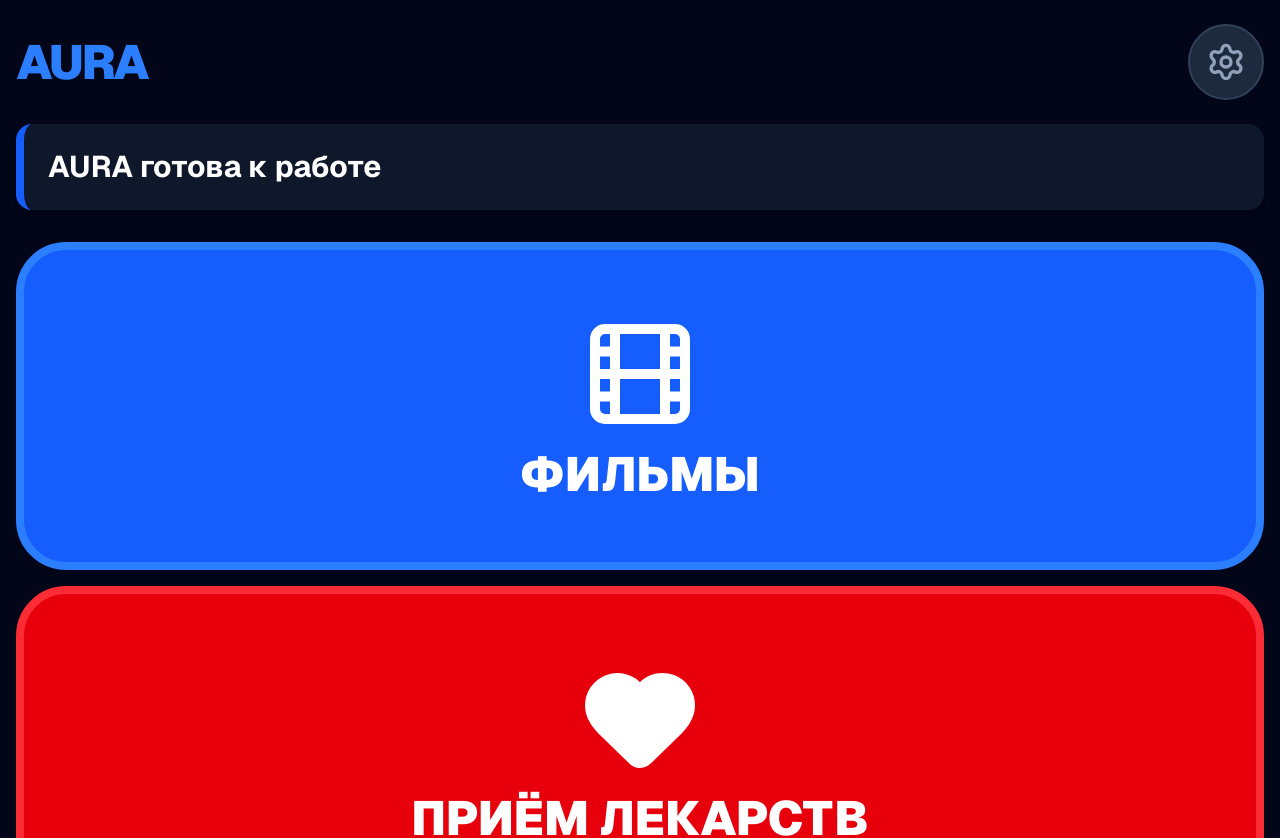
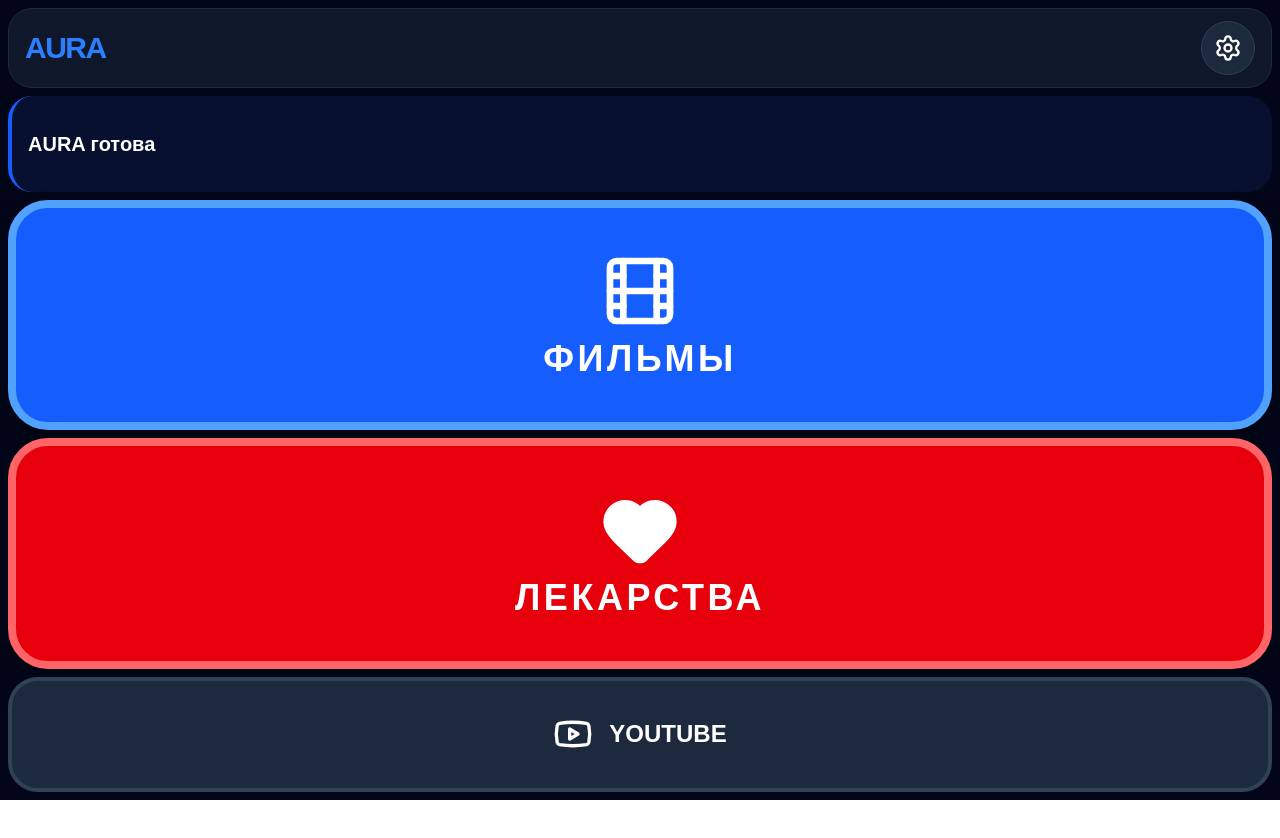
Before and after one commit to vanguar/Project-Aura, a Next.js app in the folder frontend/: page / in a window 1280 px wide. Shown: the top 838 px of the page. After the commit the page ends 800 px from the top, so only its background shows below. Built offline with nearby package versions, Linux system fonts and the light colour scheme.

Commit message:
Добавил кнопку прийома лекарств и добавил логику_30.12.25

```diff
--- a/frontend/app/page.tsx
+++ b/frontend/app/page.tsx
@@ -5,8 +5,7 @@
 
 export default function AuraHome() {
   const [view, setView] = useState<'home' | 'meds'>('home');
-  const [statusText, setStatusText] = useState("AURA готова к работе");
-  const [heardText, setHeardText] = useState("");
+  const [statusText, setStatusText] = useState("AURA готова");
   const [serverIp, setServerIp] = useState("127.0.0.1");
   const [medsSchedule, setMedsSchedule] = useState("");
   const [remindersActive, setRemindersActive] = useState(false);
@@ -17,7 +16,7 @@
   }, []);
 
   const saveIp = () => {
-    const ip = prompt("IP телефона мамы:", serverIp);
+    const ip = prompt("Введите IP Termux:", serverIp);
     if (ip) {
       setServerIp(ip);
       localStorage.setItem('aura_server_ip', ip);
@@ -31,8 +30,8 @@
       setMedsSchedule(data.schedule);
       setRemindersActive(data.enabled);
       setView('meds');
-    } catch (error) {
-      alert("Ошибка связи с Termux");
+    } catch (e) {
+      alert("Ошибка связи с сервером Termux");
     }
   };
 
@@ -40,9 +39,9 @@
     try {
       await fetch(`http://${serverIp}:8000/enable-reminders`, { method: 'POST' });
       setRemindersActive(true);
-      alert("Тест запущен! Сигнал будет через 30 секунд.");
-    } catch (error) {
-      alert("Не удалось включить");
+      alert("ТЕСТ ЗАПУЩЕН! Напоминание сработает через 30 секунд.");
+    } catch (e) {
+      alert("Ошибка включения");
     }
   };
 
@@ -50,97 +49,94 @@
     try {
       await fetch(`http://${serverIp}:8000/disable-reminders`, { method: 'POST' });
       setRemindersActive(false);
-    } catch (error) {
-      alert("Не удалось выключить");
+    } catch (e) {
+      alert("Ошибка выключения");
     }
   };
 
-  const startVoice = (mode: 'movie' | 'youtube') => {
-    const SpeechRecognition = (window as any).SpeechRecognition || (window as any).webkitSpeechRecognition;
-    if (!SpeechRecognition) return;
-    const recognition = new SpeechRecognition();
-    recognition.lang = 'ru-RU';
-    recognition.onresult = async (event: any) => {
-      const text = event.results[0][0].transcript;
-      setHeardText(text);
-      const q = text.toLowerCase().replace(/(включи|запусти|найди|фильм|ютуб)/g, "").trim();
-      if (mode === 'movie') {
-        const res = await fetch(`http://${serverIp}:8000/search-movie?query=${encodeURIComponent(q)}`);
-        const data = await res.json();
-        setStatusText(data.found ? `✅ Играет: ${data.filename}` : "❌ Не найден");
-      } else {
-        window.open(`https://www.youtube.com/results?search_query=${encodeURIComponent(q)}`, "_blank");
-      }
-    };
-    recognition.start();
-  };
-
-  const MedControlButtons = () => (
-    <div className="flex gap-4 mb-6">
+  // --- ЭКРАН ГРАФИКА ПРИЕМА ---
+  if (view === 'meds') {
+    return (
+      <main className="h-screen w-full bg-slate-950 text-white p-2 flex flex-col gap-2 overflow-hidden">
+        {/* ВЕРХНЯЯ ПАНЕЛЬ УПРАВЛЕНИЯ (20% высоты) */}
+        <div className="h-[20vh] flex gap-2">
           {!remindersActive ? (
             <button
               onClick={enableReminders}
-          className="flex-grow py-12 bg-blue-600 rounded-[40px] text-4xl font-black uppercase border-8 border-blue-400 shadow-2xl flex items-center justify-center gap-4"
+              className="flex-1 bg-blue-600 rounded-3xl border-4 border-blue-400 text-2xl font-black uppercase flex items-center justify-center gap-2"
             >
-          <Bell size={48} /> Включить напоминание
+              <Bell size={32} /> Включить
             </button>
           ) : (
             <>
-          <button
-            className="flex-[2] py-12 bg-green-600 rounded-[40px] text-3xl font-black uppercase border-8 border-green-400 shadow-2xl flex items-center justify-center gap-4"
-          >
-            <Bell size={48} /> Напоминание работает
-          </button>
+              <div className="flex-[2] bg-green-600 rounded-3xl border-4 border-green-400 text-xl font-black uppercase flex items-center justify-center gap-2">
+                <Bell size={32} /> Работает
+              </div>
               <button
                 onClick={disableReminders}
-            className="flex-1 py-12 bg-red-600 rounded-[40px] text-2xl font-black uppercase border-8 border-red-400 shadow-2xl active:bg-red-700 flex flex-col items-center justify-center"
+                className="flex-1 bg-red-600 rounded-3xl border-4 border-red-400 text-sm font-black uppercase flex flex-col items-center justify-center"
               >
-            <BellOff size={40} /> ВЫКЛЮЧИТЬ
+                <BellOff size={24} /> ВЫКЛЮЧИТЬ
               </button>
             </>
           )}
         </div>
-  );
 
-  if (view === 'meds') {
-    return (
-      <main className="min-h-screen bg-slate-950 text-white p-4 flex flex-col font-sans">
-        <MedControlButtons />
-        <div className="flex-grow bg-slate-900 rounded-[40px] p-8 border-4 border-blue-900 overflow-y-auto mb-6 shadow-inner">
-          <pre className="text-3xl font-bold whitespace-pre-wrap leading-tight text-slate-100">
+        {/* ГРАФИК (ГИБКИЙ БЛОК) */}
+        <div className="flex-1 bg-slate-900 rounded-3xl p-4 border-2 border-blue-900 overflow-y-auto shadow-inner">
+          <pre className="text-xl font-bold whitespace-pre-wrap leading-snug">
             {medsSchedule}
           </pre>
         </div>
-        <MedControlButtons />
+
+        {/* КНОПКА НАЗАД (10% высоты) */}
         <button
           onClick={() => setView('home')}
-          className="w-full py-6 bg-slate-800 rounded-[30px] text-2xl font-bold uppercase flex items-center justify-center gap-4 border-4 border-slate-700"
+          className="h-[10vh] bg-slate-800 rounded-3xl text-xl font-bold uppercase flex items-center justify-center gap-4 border-2 border-slate-700"
         >
-          <ArrowLeft size={40} /> Назад
+          <ArrowLeft size={32} /> Назад в меню
         </button>
       </main>
     );
   }
 
+  // --- ГЛАВНЫЙ ЭКРАН ---
   return (
-    <main className="min-h-screen bg-slate-950 text-white p-4 font-sans">
-      <div className="flex justify-between items-center mb-6 pt-2">
-        <h1 className="text-5xl font-black text-blue-500 tracking-tighter">AURA</h1>
-        <button onClick={saveIp} className="p-4 bg-slate-800 rounded-full border-2 border-slate-700 text-slate-400"><Settings size={40} /></button>
+    <main className="h-screen w-full bg-slate-950 text-white p-2 flex flex-col gap-2 overflow-hidden">
+      {/* HEADER */}
+      <div className="h-[10vh] flex justify-between items-center px-4 bg-slate-900 rounded-3xl border border-slate-800">
+        <h1 className="text-3xl font-black text-blue-500 tracking-tighter">AURA</h1>
+        <button onClick={saveIp} className="p-3 bg-slate-800 rounded-full border border-slate-700">
+          <Settings size={28} />
+        </button>
       </div>
-      <div className="mb-8 bg-slate-900 border-l-8 border-blue-600 p-6 rounded-2xl shadow-xl">
-        <p className="text-3xl font-bold leading-tight">{statusText}</p>
-        {heardText && <p className="mt-4 text-xl text-green-400 italic">"{heardText}"</p>}
+
+      {/* STATUS */}
+      <div className="h-[12vh] bg-blue-900/20 border-l-4 border-blue-600 p-4 rounded-3xl flex items-center">
+        <p className="text-xl font-bold leading-tight">{statusText}</p>
       </div>
-      <div className="grid grid-cols-2 gap-4">
-        <button onClick={() => startVoice('movie')} className="col-span-2 py-16 bg-blue-600 rounded-[50px] border-8 border-blue-500 active:scale-95 flex flex-col items-center">
-          <Film size={120} /><span className="text-5xl font-black mt-4 uppercase">ФИЛЬМЫ</span>
+
+      {/* BUTTONS GRID */}
+      <div className="flex-1 flex flex-col gap-2">
+        <button className="flex-[2] bg-blue-600 rounded-[40px] border-8 border-blue-400 flex flex-col items-center justify-center shadow-2xl active:scale-95">
+          <Film size={80} />
+          <span className="text-4xl font-black mt-2 uppercase tracking-widest">ФИЛЬМЫ</span>
         </button>
-        <button onClick={openMeds} className="col-span-2 py-16 bg-red-600 rounded-[50px] border-8 border-red-500 active:scale-95 flex flex-col items-center">
-          <Heart size={120} fill="white" /><span className="text-5xl font-black mt-4 uppercase text-center">Приём лекарств</span>
+
+        <button
+          onClick={openMeds}
+          className="flex-[2] bg-red-600 rounded-[40px] border-8 border-red-400 flex flex-col items-center justify-center shadow-2xl active:scale-95"
+        >
+          <Heart size={80} fill="white" />
+          <span className="text-4xl font-black mt-2 uppercase tracking-widest text-center">ЛЕКАРСТВА</span>
         </button>
-        <button onClick={() => startVoice('youtube')} className="col-span-2 py-10 bg-slate-800 rounded-[40px] border-8 border-slate-700 active:scale-95 flex flex-col items-center">
-          <Youtube size={80} /><span className="text-3xl font-black mt-2 uppercase">YouTube</span>
+
+        <button
+          onClick={() => window.open('https://youtube.com', '_blank')}
+          className="flex-1 bg-slate-800 rounded-[30px] border-4 border-slate-700 flex items-center justify-center gap-4 active:scale-95"
+        >
+          <Youtube size={40} />
+          <span className="text-2xl font-black uppercase">YouTube</span>
         </button>
       </div>
     </main>
```
Also changed, not shown: 1 other file (tests, documents, lock files or other folders). Lines whose indentation alone changed are shown as unchanged.
